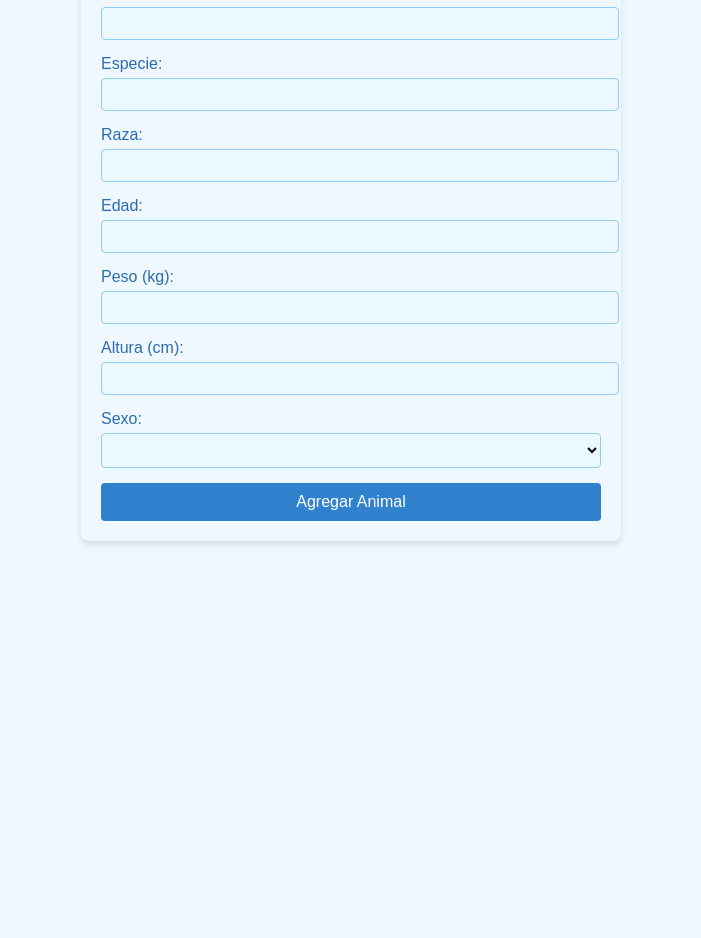
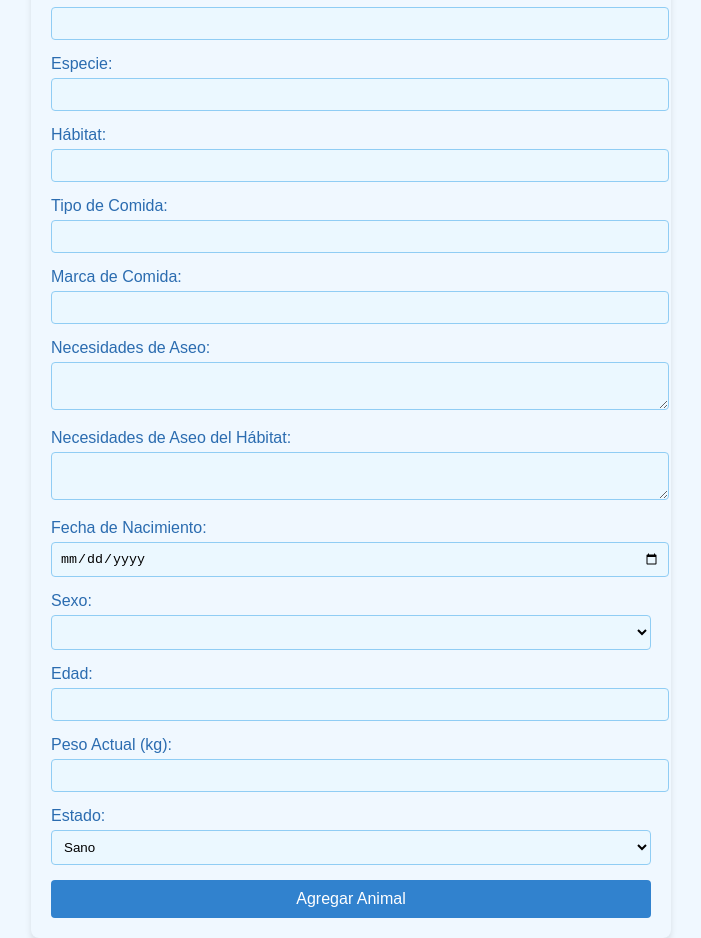
Before and after one commit to dalexach/animal_shelter, a Vue app in the folder frontend/animalshelter/: page /add-animal in a window 1280 px wide. Shown: the part 164-1102 px from the top of the page, without its empty margins (289-990 px from the left). Before the commit the page ends 800 px from the top, so only its background shows below. Built offline with nearby package versions, Linux system fonts and the light colour scheme; sample sign-in values are in the browser's storage.

Commit message:
solving error to add animals front

```diff
--- a/frontend/animalshelter/src/components/AddAnimal.vue
+++ b/frontend/animalshelter/src/components/AddAnimal.vue
@@ -11,26 +11,51 @@
         <input v-model="animal.especie" type="text" id="especie" required>
       </div>
       <div class="form-group">
-        <label for="raza">Raza:</label>
-        <input v-model="animal.raza" type="text" id="raza">
+        <label for="habitat">Hábitat:</label>
+        <input v-model="animal.habitat" type="text" id="habitat" required>
+      </div>
+      <div class="form-group">
+        <label for="tipo_comida">Tipo de Comida:</label>
+        <input v-model="animal.tipo_comida" type="text" id="tipo_comida" required>
+      </div>
+      <div class="form-group">
+        <label for="marca_comida">Marca de Comida:</label>
+        <input v-model="animal.marca_comida" type="text" id="marca_comida" required>
+      </div>
+      <div class="form-group">
+        <label for="necesidades_aseo">Necesidades de Aseo:</label>
+        <textarea v-model="animal.necesidades_aseo" id="necesidades_aseo" required></textarea>
+      </div>
+      <div class="form-group">
+        <label for="necesidades_aseo_habitat">Necesidades de Aseo del Hábitat:</label>
+        <textarea v-model="animal.necesidades_aseo_habitat" id="necesidades_aseo_habitat" required></textarea>
+      </div>
+      <div class="form-group">
+        <label for="fecha_nacimiento">Fecha de Nacimiento:</label>
+        <input v-model="animal.fecha_nacimiento" type="date" id="fecha_nacimiento">
+      </div>
+      <div class="form-group">
+        <label for="sexo">Sexo:</label>
+        <select v-model="animal.sexo" id="sexo">
+          <option value="M">Macho</option>
+          <option value="H">Hembra</option>
+        </select>
       </div>
       <div class="form-group">
         <label for="edad">Edad:</label>
-        <input v-model="animal.edad" type="number" id="edad" required>
+        <input v-model="animal.edad" type="number" id="edad">
       </div>
       <div class="form-group">
-        <label for="peso">Peso (kg):</label>
-        <input v-model="animal.peso" type="number" step="0.1" id="peso" required>
+        <label for="peso_actual">Peso Actual (kg):</label>
+        <input v-model="animal.peso_actual" type="number" step="0.1" id="peso_actual">
       </div>
       <div class="form-group">
-        <label for="altura">Altura (cm):</label>
-        <input v-model="animal.altura" type="number" step="0.1" id="altura" required>
-      </div>
-      <div class="form-group">
-        <label for="sexo">Sexo:</label>
-        <select v-model="animal.sexo" id="sexo" required>
-          <option value="M">Macho</option>
-          <option value="H">Hembra</option>
+        <label for="estado">Estado:</label>
+        <select v-model="animal.estado" id="estado">
+          <option value="SANO">Sano</option>
+          <option value="ENFERMO">Enfermo</option>
+          <option value="EN_TRATAMIENTO">En tratamiento</option>
+          <option value="CUARENTENA">En cuarentena</option>
         </select>
       </div>
       <button type="submit" class="submit-btn">Agregar Animal</button>
@@ -48,11 +73,16 @@ export default {
     const animal = ref({
       nombre: '',
       especie: '',
-      raza: '',
+      habitat: '',
+      tipo_comida: '',
+      marca_comida: '',
+      necesidades_aseo: '',
+      necesidades_aseo_habitat: '',
+      fecha_nacimiento: null,
+      sexo: '',
       edad: null,
-      peso: null,
-      altura: null,
-      sexo: ''
+      peso_actual: null,
+      estado: 'SANO'
     })
 
     const submitForm = async () => {
@@ -64,11 +94,16 @@ export default {
         animal.value = {
           nombre: '',
           especie: '',
-          raza: '',
+          habitat: '',
+          tipo_comida: '',
+          marca_comida: '',
+          necesidades_aseo: '',
+          necesidades_aseo_habitat: '',
+          fecha_nacimiento: null,
+          sexo: '',
           edad: null,
-          peso: null,
-          altura: null,
-          sexo: ''
+          peso_actual: null,
+          estado: 'SANO'
         }
         alert('Animal agregado exitosamente')
       } catch (error) {
@@ -96,7 +131,7 @@ export default {
 
 <style scoped>
 .add-animal {
-  max-width: 500px;
+  max-width: 600px;
   margin: 0 auto;
   padding: 20px;
   background-color: #f0f8ff; /* Alice Blue */
@@ -125,7 +160,7 @@ label {
   color: #2b6cb0; /* Medium Blue */
 }
 
-input, select {
+input, select, textarea {
   width: 100%;
   padding: 8px;
   border: 1px solid #90cdf4; /* Light Blue */
@@ -133,7 +168,7 @@ input, select {
   background-color: #ebf8ff; /* Very Light Blue */
 }
 
-input:focus, select:focus {
+input:focus, select:focus, textarea:focus {
   outline: none;
   border-color: #3182ce; /* Bright Blue */
   box-shadow: 0 0 0 3px rgba(66, 153, 225, 0.5); /* Blue glow */
```
